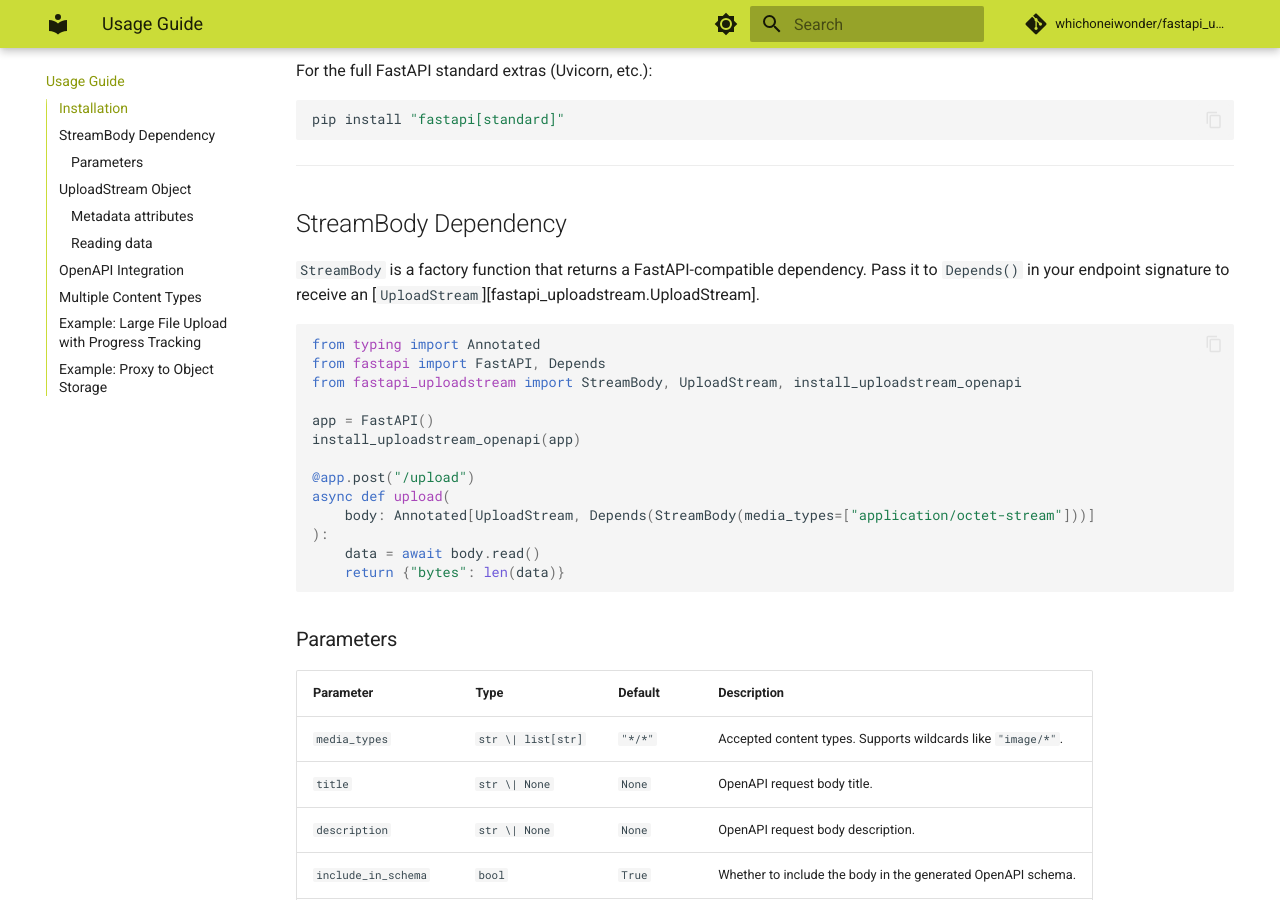
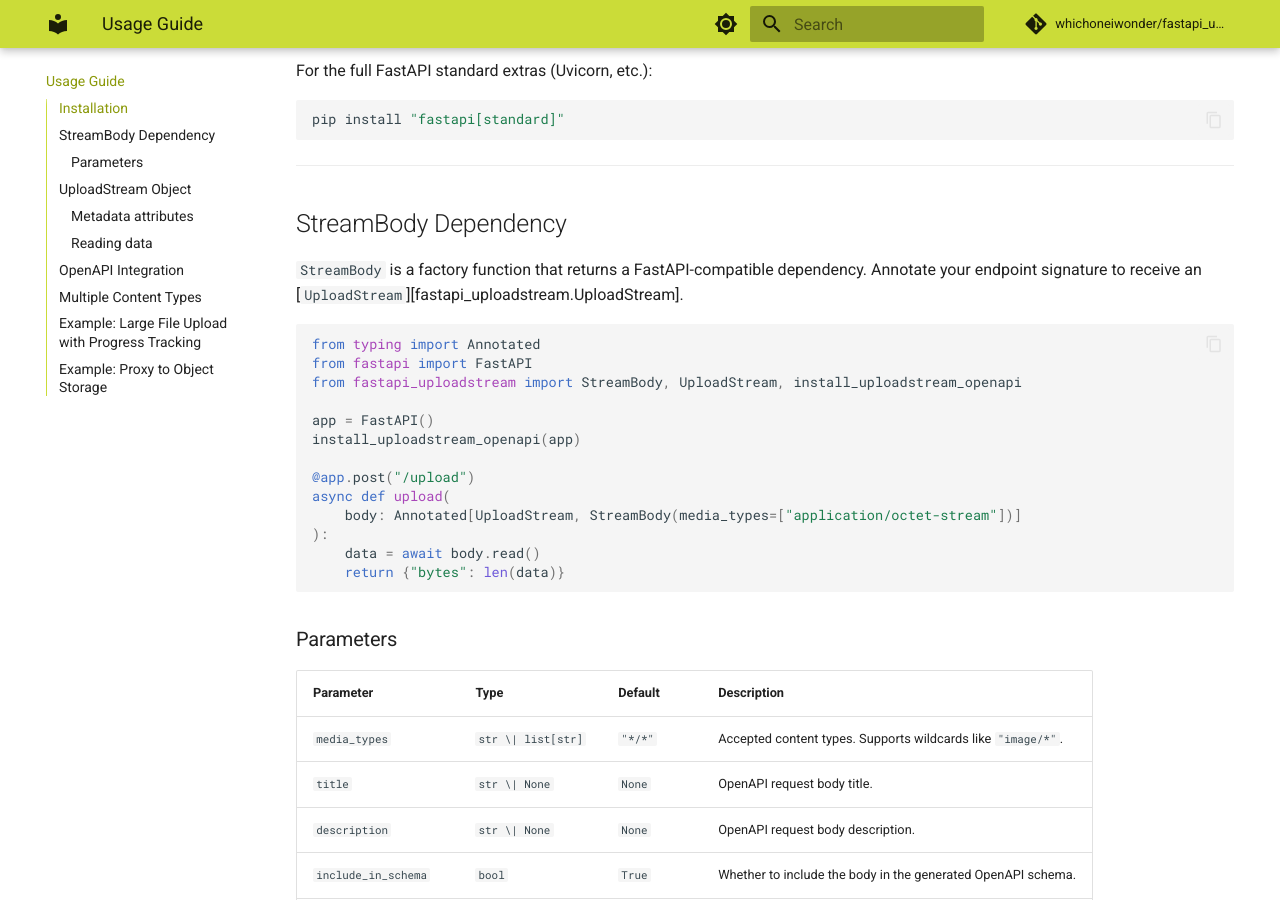
Before and after one commit to whichoneiwonder/fastapi_uploadstream, an MkDocs documentation site: the page built from docs/usage.md, in a window 1280 px wide and 900 px high, scrolled down 318 px. Built offline with MkDocs 1.6.1 and Material for MkDocs 9.7.7, drawn with Linux system fonts in a browser that asks for light colours; comment, search, counter and statistics services are not loaded; some of the changed text lies outside the part shown.

Commit message:
Refactor StreamBody usage to remove Depends() wrapper in multiple files for cleaner dependency injection

````diff
--- a/docs/usage.md
+++ b/docs/usage.md
@@ -19,11 +19,11 @@
 ## StreamBody Dependency
 
 `StreamBody` is a factory function that returns a FastAPI-compatible dependency.
-Pass it to `Depends()` in your endpoint signature to receive an [`UploadStream`][fastapi_uploadstream.UploadStream].
+Annotate your endpoint signature to receive an [`UploadStream`][fastapi_uploadstream.UploadStream].
 
 ```python
 from typing import Annotated
-from fastapi import FastAPI, Depends
+from fastapi import FastAPI
 from fastapi_uploadstream import StreamBody, UploadStream, install_uploadstream_openapi
 
 app = FastAPI()
@@ -31,7 +31,7 @@
 
 @app.post("/upload")
 async def upload(
-    body: Annotated[UploadStream, Depends(StreamBody(media_types=["application/octet-stream"]))]
+    body: Annotated[UploadStream, StreamBody(media_types=["application/octet-stream"])]
 ):
     data = await body.read()
     return {"bytes": len(data)}
@@ -130,7 +130,7 @@
 ```python
 @app.post("/upload-large")
 async def upload_large_file(
-    body: Annotated[UploadStream, Depends(StreamBody())]
+    body: Annotated[UploadStream, StreamBody()]
 ):
     bytes_received = 0
 
@@ -150,7 +150,7 @@
 
 @app.put("/proxy-upload")
 async def proxy_upload(
-    body: Annotated[UploadStream, Depends(StreamBody(media_types=["application/octet-stream"]))]
+    body: Annotated[UploadStream, StreamBody(media_types=["application/octet-stream"])]
 ):
     async with httpx.AsyncClient() as client:
         async def stream_body():
````
Also changed, not shown: README.md (+3 -5 lines), _demo.py (+20 -6 lines), src/fastapi_uploadstream/__init__.py (+11 -9 lines), 1 other file.
